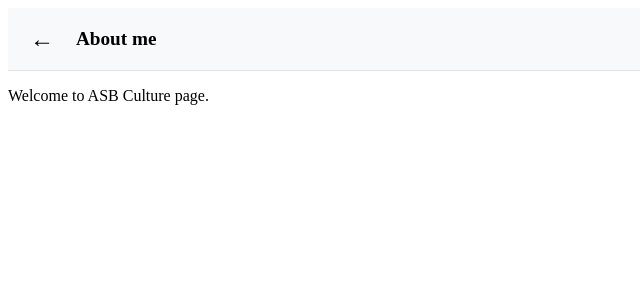
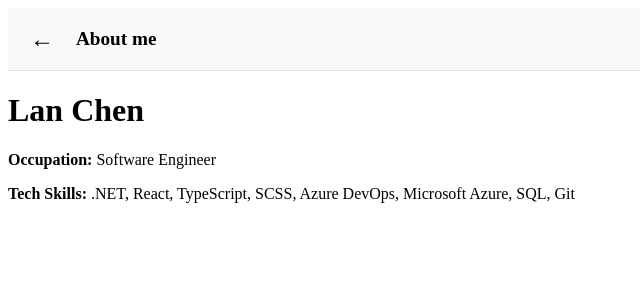
Before and after one commit to lantoday/AsbWeb, a React app: page /AboutMe in a window 1280 px wide. Shown: the top 300 px of the page, without its empty margins (0-640 px from the left). Built offline with nearby package versions, Linux system fonts and the light colour scheme.

Commit message:
feat: Hook up fake API call
Setup fake Account/Profile call, fake response, display in about me page

```diff
--- /dev/null
+++ b/src/Account/AccountService.ts
@@ -0,0 +1,8 @@
+import { getRequest } from "../fetch/fetch";
+import { User } from "../Models/UserModel";
+
+export const AccountService = {
+  getProfile: () => {
+    return getRequest<User>("Account/Profile");
+  },
+};
--- /dev/null
+++ b/src/Models/UserModel.ts
@@ -0,0 +1,6 @@
+export interface User {
+  FirstName: string;
+  LastName: string;
+  Occupation: string;
+  TechSet: string[];
+}
--- a/src/components/AboutMe/AboutMe.tsx
+++ b/src/components/AboutMe/AboutMe.tsx
@@ -1,9 +1,34 @@
-import React from "react";
+import React, { useState, useEffect } from "react";
+import { User } from "../../Models/UserModel";
+import { AccountService } from "../../Account/AccountService";
 
 export const AboutMe: React.FC = () => {
+  const [user, setUser] = useState<User | null>(null);
+  const [loading, setLoading] = useState(true);
+  const [error, setError] = useState<any>(null);
+
+  useEffect(() => {
+    AccountService.getProfile()
+      .then((data) => setUser(data))
+      .catch((err) => setError(err))
+      .finally(() => setLoading(false));
+  }, []);
+
+  if (loading) return <p> loading... </p>;
+  if (error || !user) return <p>User not found or error loading.</p>;
+
   return (
     <div>
-      <p>Welcome to ASB Culture page.</p>
+      <h1>
+        {user.FirstName} {user.LastName}
+      </h1>
+
+      <p>
+        <strong>Occupation:</strong> {user.Occupation}
+      </p>
+      <p>
+        <strong>Tech Skills:</strong> {user.TechSet.join(", ")}
+      </p>
     </div>
   );
 };
--- a/src/fetch/fetch.ts
+++ b/src/fetch/fetch.ts
@@ -14,6 +14,25 @@ async function makeRequest<T>(
   relativeUrl: string,
   bodyData?: object,
 ) {
+  // Faking responses for specific endpoints as requested
+  if (relativeUrl.includes("Account/Profile")) {
+    return {
+      FirstName: "Lan",
+      LastName: "Chen",
+      Occupation: "Software Engineer",
+      TechSet: [
+        ".NET",
+        "React",
+        "TypeScript",
+        "SCSS",
+        "Azure DevOps",
+        "Microsoft Azure",
+        "SQL",
+        "Git",
+      ],
+    } as unknown as T;
+  }
+
   const body = bodyData ? JSON.stringify(bodyData) : undefined;
   const absoluteUrl =
     BASE_URL +
@@ -29,9 +48,12 @@ async function makeRequest<T>(
       },
     });
 
-    if (!response.ok) {
-      throw new Error(response.statusText || "Oops! Something went wrong.");
-    }
+    // Commented out for fake testing purposes
+    /*
+        if (!response.ok) {
+            throw new Error(response.statusText || 'Oops! Something went wrong.');
+        }
+    */
 
     const text = await response.text();
     return (text ? JSON.parse(text) : {}) as T;
```
